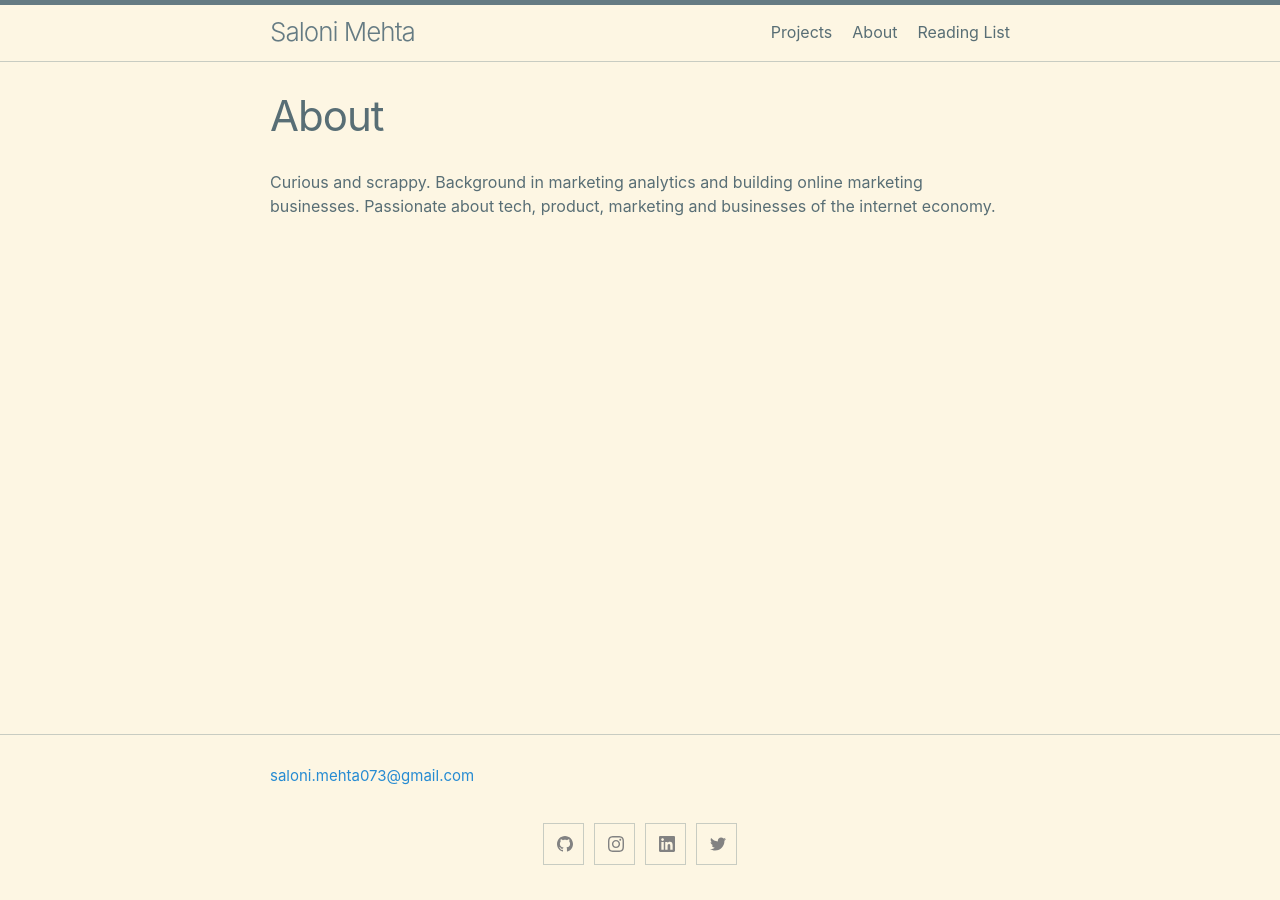
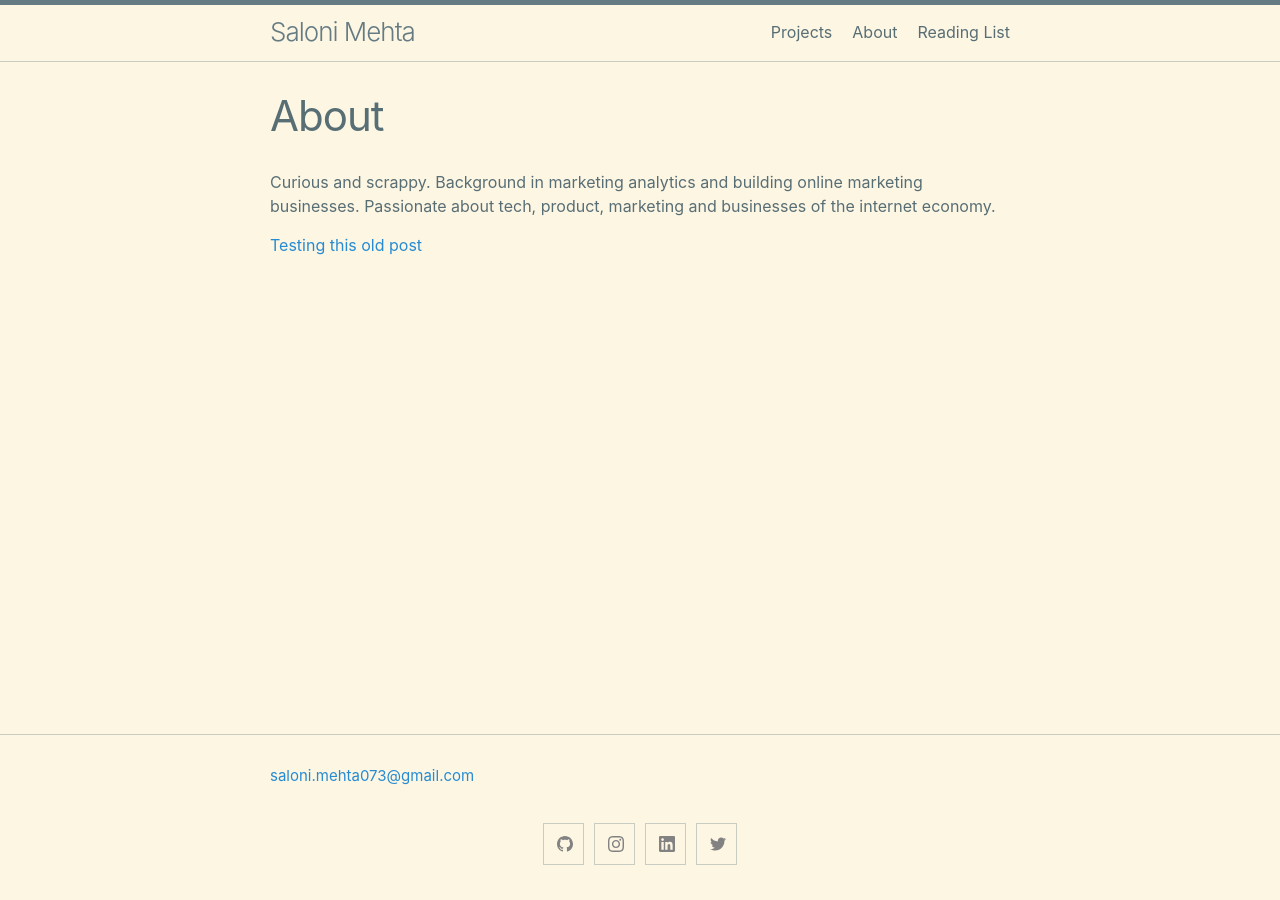
Before and after one commit to salonimehta073/mydoctheme, a Jekyll site: the page built from about.markdown, in a window 1280 px wide. Built offline with Jekyll 4.4.1, drawn with Linux system fonts in a browser that asks for light colours.

Commit message:
Update about.markdown

```diff
--- a/about.markdown
+++ b/about.markdown
@@ -5,3 +5,6 @@ permalink: /about/
 ---
 
 Curious and scrappy. Background in marketing analytics and building online marketing businesses. Passionate about tech, product, marketing and businesses of the internet economy.
+
+
+[Testing this old post]({% post_url 2020-05-12-Introduction %})
```
